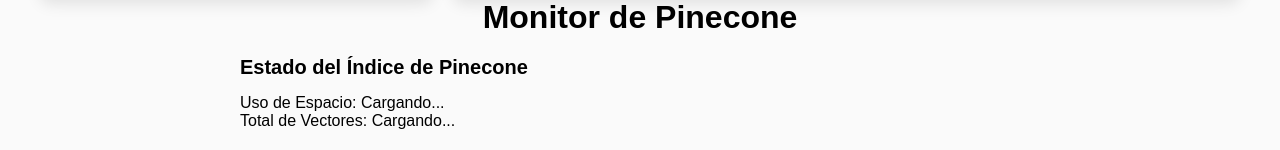
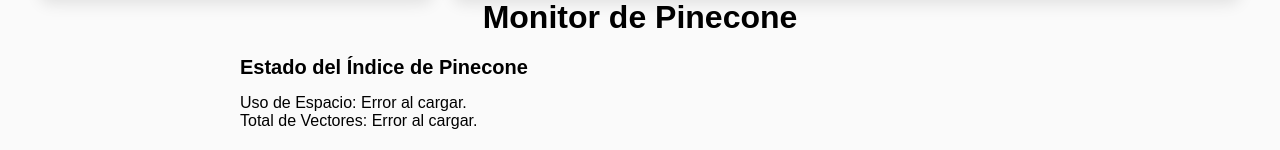
Before and after one commit to faustofi1262/chatbot-utmach, a Flask app: template templates/admin.html in a window 1280 px wide. Shown: the part 372-522 px from the top of the page. Run offline with Flask 3, Linux system fonts and the light colour scheme; the template is opened without the code that fills it, so the values that code supplies are empty.

Commit message:
Modifique el obtener datos pinecone

```diff
--- a/templates/admin.html
+++ b/templates/admin.html
@@ -154,14 +154,30 @@
    async function obtenerDatosPinecone() {
   try {
     const response = await fetch(BASE_URL + '/monitorear_pinecone');
+    // 🚨 Paso CLAVE: Verifica si la respuesta es exitosa (código de estado 2xx)
+    if (!response.ok) {
+      // Si la respuesta no es OK, lee el cuerpo como texto para ver el mensaje de error del servidor
+      const errorText = await response.text();
+      console.error(
+        `Error del servidor al monitorear Pinecone: Estado ${response.status}`,
+        errorText
+      );
+      // Puedes lanzar un error personalizado o retornar null para indicar el fallo
+      throw new Error(
+        `Error HTTP! Estado: ${response.status} - Mensaje: ${errorText}`
+      );
+    }
+    // Si la respuesta es OK, entonces intenta parsear como JSON
     const data = await response.json();
     return data;
   } catch (error) {
     console.error("Error al obtener datos de Pinecone:", error);
-        return null;
+    // Puedes actualizar la UI para mostrar un mensaje de error al usuario
+    document.getElementById("usoEspacio").innerText = "Error al cargar.";
+    document.getElementById("totalVectores").innerText = "Error al cargar.";
+    return null; // Retorna null o un objeto de error para que mostrarGraficos sepa que falló
   }
 }
-
     async function mostrarGraficos() {
       const datos = await obtenerDatosPinecone();
       if (datos) {
```
Lines whose indentation alone changed are shown as unchanged.
